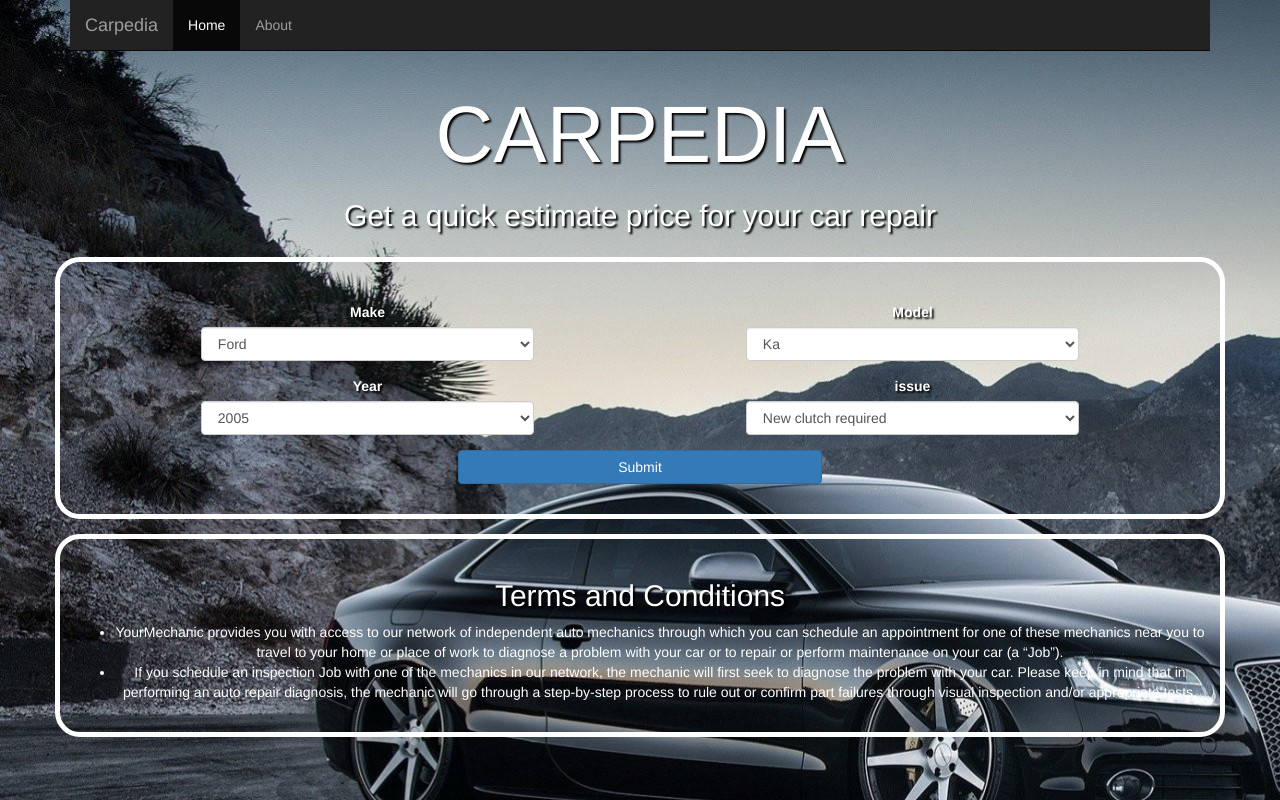
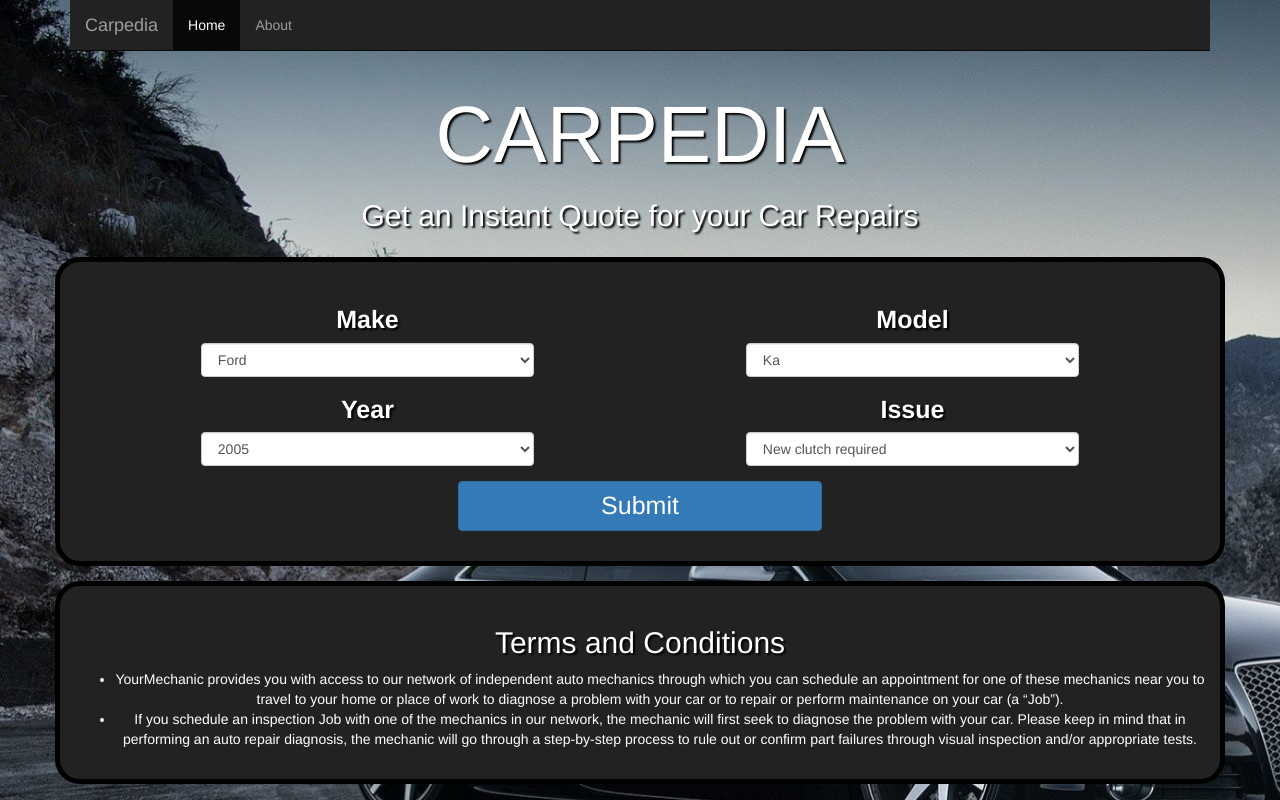
Before and after one commit to ScottWoodbyrne/scottwoodbyrne.github.io, a plain HTML site: page index.html in a window 1280 px wide. Drawn offline with nearby package versions, Linux system fonts and the light colour scheme.

Commit message:
updated css

```diff
--- a/css/styles.css
+++ b/css/styles.css
@@ -31,6 +31,12 @@
       padding:10px;
       margin:10px;
     }
+    label{
+      font-size: 25px;
+    }
+    .btn{
+      font-size: 25px;
+    }
 
     .row p {
       text-shadow: 2px 2px 2px black;
@@ -39,9 +45,10 @@
     .whiteborder {
       border-width: 5px;
       border-style: solid;
-      border-color: white;
+      border-color: black;
       border-radius: 25px;
       margin-top: 15px;
+      background-color: #222;
     }
 
 
--- a/index.html
+++ b/index.html
@@ -55,7 +55,7 @@
       CARPEDIA
     </h1>
     <h2>
-      Get a quick estimate price for your car repair
+      Get an Instant Quote for your Car Repairs
     </h2>
 </div>
 
@@ -98,7 +98,7 @@
                             </select>
                         </div>
                         <div class="form-group text-center col-md-4 col-md-offset-2">
-                          <label for="issue">issue</label>
+                          <label for="issue">Issue</label>
                           <select class="form-control" id="issue" placeholder="issue">
                                   <option>New clutch required</option>
                                   <option>Brake pads to be replaced</option>
```
Also changed, not shown: about.html (+1 -1 lines).
